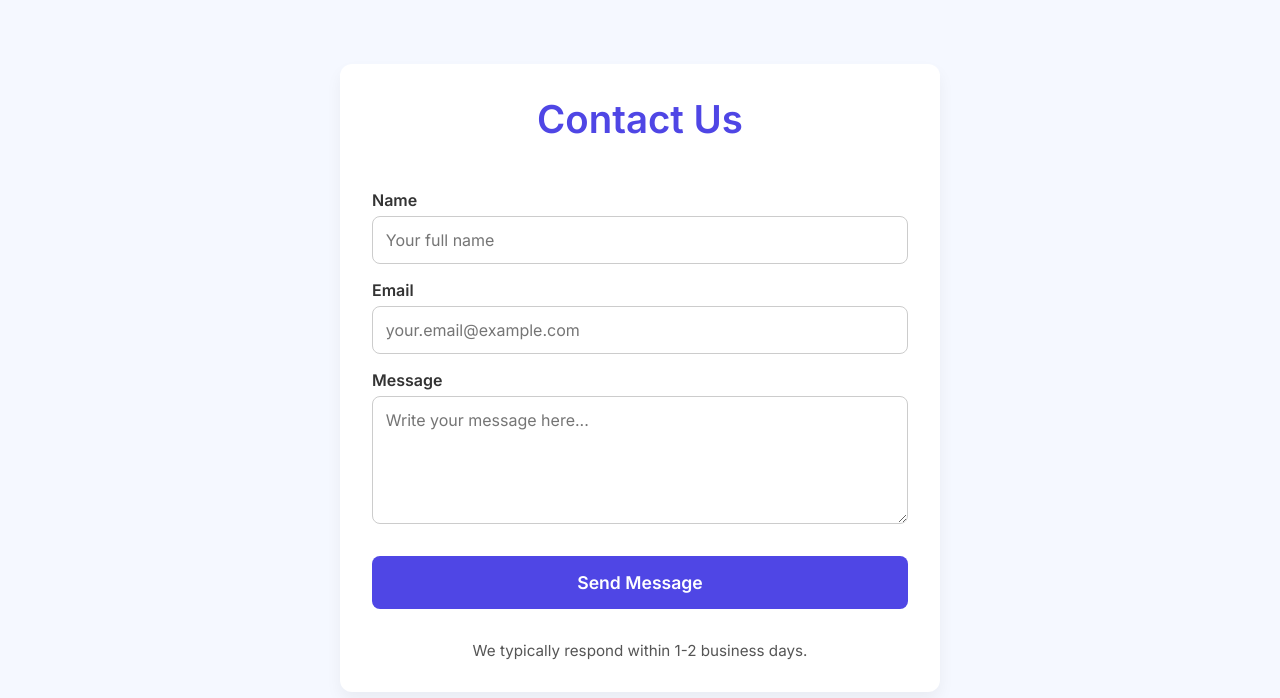
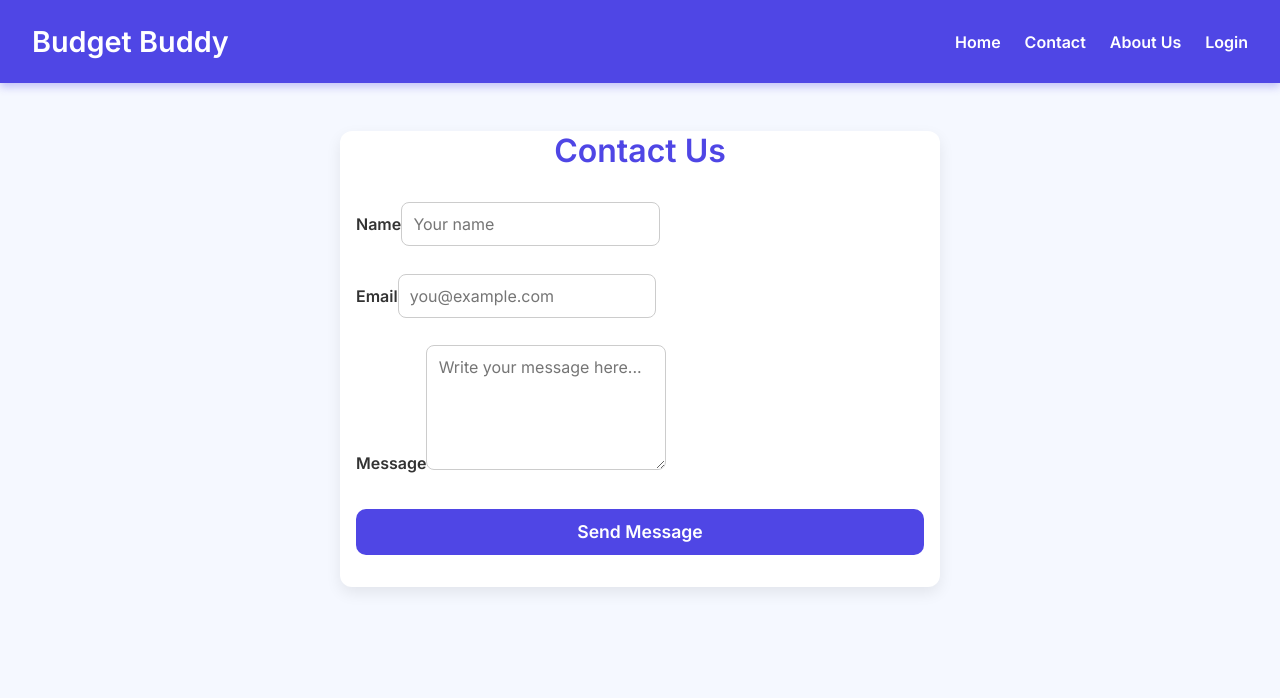
Before and after one commit to Jayasree273/buddy-system, a Next.js app: page /contact in a window 1280 px wide. Shown: the top 698 px of the page. Built offline with nearby package versions, Linux system fonts and the light colour scheme.

Commit message:
Update contact.js

```diff
--- a/pages/contact.js
+++ b/pages/contact.js
@@ -1,10 +1,11 @@
+import Link from 'next/link';
 import Head from 'next/head';
 
 export default function Contact() {
   return (
     <>
       <Head>
-        <title>Contact Us - Budget Buddy</title>
+        <title>Contact - Budget Buddy</title>
         <meta name="viewport" content="width=device-width, initial-scale=1" />
         <link
           href="https://fonts.googleapis.com/css2?family=Inter:wght@400;600&display=swap"
@@ -12,144 +13,132 @@ export default function Contact() {
         />
       </Head>
 
-      <main className="contactSection">
-        <h1 className="contactSectionTitle">Contact Us</h1>
+      {/* Header */}
+      <header style={{
+        backgroundColor: '#4f46e5',
+        color: 'white',
+        padding: '1.5rem 2rem',
+        display: 'flex',
+        justifyContent: 'space-between',
+        alignItems: 'center',
+        boxShadow: '0 4px 8px rgba(79, 70, 229, 0.3)',
+        fontFamily: 'Segoe UI, sans-serif'
+      }}>
+        <div style={{ fontSize: '1.8rem', fontWeight: '700' }}>Budget Buddy</div>
+        <nav>
+          <Link href="/" style={{
+            color: 'white',
+            marginLeft: '1.5rem',
+            textDecoration: 'none',
+            fontWeight: '600'
+          }}>Home</Link>
+          <Link href="/contact" style={{
+            color: 'white',
+            marginLeft: '1.5rem',
+            textDecoration: 'none',
+            fontWeight: '600'
+          }}>Contact</Link>
+          <Link href="/about" style={{
+            color: 'white',
+            marginLeft: '1.5rem',
+            textDecoration: 'none',
+            fontWeight: '600'
+          }}>About Us</Link>
+          <Link href="/login" style={{
+            color: 'white',
+            marginLeft: '1.5rem',
+            textDecoration: 'none',
+            fontWeight: '600'
+          }}>Login</Link>
+        </nav>
+      </header>
 
-        <form className="formContainer" onSubmit={(e) => e.preventDefault()}>
-          <label className="label" htmlFor="name">
+      {/* Main */}
+      <main style={{
+        maxWidth: '600px',
+        margin: '3rem auto',
+        padding: '0 1rem',
+        fontFamily: 'Segoe UI, sans-serif',
+        background: 'white',
+        borderRadius: '12px',
+        boxShadow: '0 6px 15px rgba(0,0,0,0.08)',
+        paddingBottom: '2rem'
+      }}>
+        <h1 style={{ color: '#4f46e5', fontWeight: '700', marginBottom: '1.5rem', textAlign: 'center' }}>
+          Contact Us
+        </h1>
+
+        <form style={{ display: 'flex', flexDirection: 'column', gap: '1.2rem' }}>
+          <label style={{ fontWeight: '600', color: '#333' }}>
             Name
+            <input
+              type="text"
+              placeholder="Your name"
+              required
+              style={{
+                marginTop: '0.5rem',
+                padding: '0.7rem',
+                borderRadius: '8px',
+                border: '1.5px solid #ccc',
+                fontSize: '1rem'
+              }}
+            />
           </label>
-          <input
-            className="input"
-            type="text"
-            id="name"
-            name="name"
-            placeholder="Your full name"
-            required
-          />
 
-          <label className="label" htmlFor="email">
+          <label style={{ fontWeight: '600', color: '#333' }}>
             Email
+            <input
+              type="email"
+              placeholder="you@example.com"
+              required
+              style={{
+                marginTop: '0.5rem',
+                padding: '0.7rem',
+                borderRadius: '8px',
+                border: '1.5px solid #ccc',
+                fontSize: '1rem'
+              }}
+            />
           </label>
-          <input
-            className="input"
-            type="email"
-            id="email"
-            name="email"
-            placeholder="your.email@example.com"
-            required
-          />
 
-          <label className="label" htmlFor="message">
+          <label style={{ fontWeight: '600', color: '#333' }}>
             Message
+            <textarea
+              placeholder="Write your message here..."
+              required
+              rows={5}
+              style={{
+                marginTop: '0.5rem',
+                padding: '0.7rem',
+                borderRadius: '8px',
+                border: '1.5px solid #ccc',
+                fontSize: '1rem',
+                resize: 'vertical'
+              }}
+            />
           </label>
-          <textarea
-            className="textarea"
-            id="message"
-            name="message"
-            rows="5"
-            placeholder="Write your message here..."
-            required
-          ></textarea>
 
-          <button className="button" type="submit">
+          <button
+            type="submit"
+            style={{
+              backgroundColor: '#4f46e5',
+              color: 'white',
+              fontWeight: '700',
+              fontSize: '1.1rem',
+              padding: '0.8rem',
+              borderRadius: '10px',
+              border: 'none',
+              cursor: 'pointer',
+              marginTop: '1rem',
+              transition: 'background-color 0.3s ease'
+            }}
+            onMouseEnter={e => (e.currentTarget.style.backgroundColor = '#3730a3')}
+            onMouseLeave={e => (e.currentTarget.style.backgroundColor = '#4f46e5')}
+          >
             Send Message
           </button>
         </form>
-
-        <div className="info">
-          <p>We typically respond within 1-2 business days.</p>
-        </div>
       </main>
-
-      <style jsx>{`
-        .contactSection {
-          max-width: 600px;
-          margin: 4rem auto;
-          padding: 2rem;
-          background-color: white;
-          border-radius: 12px;
-          box-shadow: 0 8px 16px rgba(0, 0, 0, 0.05);
-          font-family: 'Inter', sans-serif;
-          animation: slideUp 1s ease-in-out;
-        }
-
-        .contactSectionTitle {
-          text-align: center;
-          font-size: 2.4rem;
-          color: #4f46e5; /* Indigo-600 */
-          margin-bottom: 2rem;
-          font-weight: 600;
-        }
-
-        .formContainer {
-          display: flex;
-          flex-direction: column;
-        }
-
-        .label {
-          margin-top: 1rem;
-          font-weight: 600;
-          color: #333;
-        }
-
-        .input,
-        .textarea {
-          padding: 0.8rem;
-          margin-top: 0.4rem;
-          border: 1px solid #ccc;
-          border-radius: 8px;
-          font-size: 1rem;
-          transition: border-color 0.3s ease;
-        }
-
-        .input:focus,
-        .textarea:focus {
-          outline: none;
-          border-color: #4f46e5;
-          box-shadow: 0 0 5px #c7d2fe;
-        }
-
-        .textarea {
-          resize: vertical;
-          min-height: 120px;
-        }
-
-        .button {
-          margin-top: 2rem;
-          background-color: #4f46e5;
-          color: white;
-          padding: 1rem;
-          font-size: 1.1rem;
-          border: none;
-          border-radius: 8px;
-          cursor: pointer;
-          font-weight: 600;
-          transition: background-color 0.3s ease;
-        }
-
-        .button:hover {
-          background-color: #4338ca;
-        }
-
-        .info {
-          margin-top: 2rem;
-          text-align: center;
-          font-size: 0.95rem;
-          color: #555;
-        }
-
-        @keyframes slideUp {
-          0% {
-            opacity: 0;
-            transform: translateY(30px);
-          }
-          100% {
-            opacity: 1;
-            transform: translateY(0);
-          }
-        }
-      `}</style>
     </>
   );
 }
```
